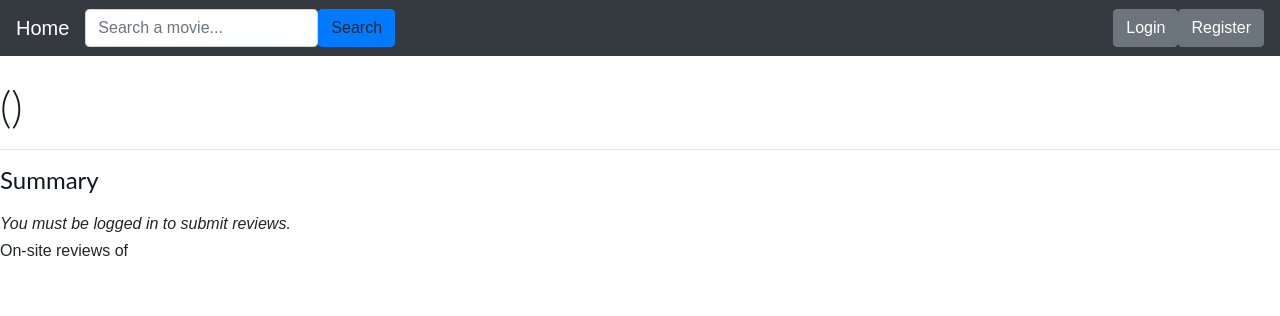
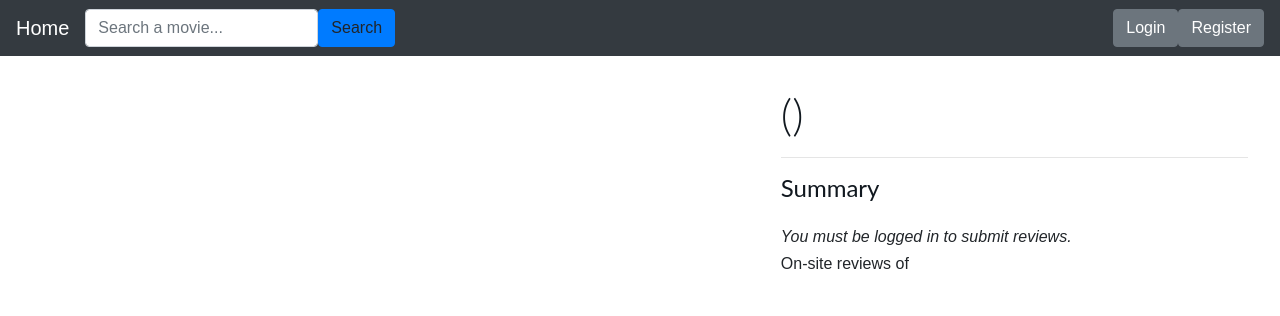
Before and after one commit to treyzania/cs4500-spoiled-tomatillos, a Flask app: template frontend/templates/title.html in a window 1280 px wide. Shown: the top 316 px of the page. Run offline with Flask 2, Linux system fonts and the light colour scheme; the template is opened without the code that fills it, so the values that code supplies are empty; some libraries are stand-ins or nearby versions.

Commit message:
add CSS to user, title

```diff
--- a/frontend/static/mystyle.css
+++ b/frontend/static/mystyle.css
@@ -147,7 +147,8 @@ body, html {
 .poster-container {
 	float: left;
 	padding: 5px;
-	width: 60%
+	width: 58%;
+    margin-right: 2%;
 }
 
 .poster {
@@ -156,7 +157,7 @@ body, html {
 }
 
 .movie-data {
-	display: flex;
+    display: flex;
 	width: 100%;
 	margin: auto;
 	padding: 1rem;
@@ -164,7 +165,6 @@ body, html {
 
 .meta-data-container {
 	width: 40%;
-	background-color: white;
 	padding: 1rem;
 }
 
@@ -190,16 +190,3 @@ body, html {
 	margin-left:auto;
 	display:flex;
 }
-
-.macro {
-    margin-top:5px;
-    width:85%;
-    border-radius:5px;
-    padding:5px;
-    display:flex;
-}
-
-.msj-rta {
-    float:right;
-    background:whitesmoke;
-}
--- a/frontend/templates/baselayout.html
+++ b/frontend/templates/baselayout.html
@@ -29,15 +29,15 @@
 				{% if user is defined and user is not none %}
 					<!-- {{ user|pprint|safe }} -->
           <div class="button-container">
-            <p>
-              <h3 class="text-white"><i>Hello, {{ user.username }}!</i></h3>
-            </p>
-            <a class="btn btn-danger" onclick="logout();" href="#">Logout</a>
+              <p>
+                <h3 class="text-white"><i>Hello, {{ user.username }}!</i></h3>
+              </p>
+              <a class="btn btn-danger" onclick="logout();" href="#">Logout</a>
           </div>
 				{% else %}
 					<div class="button-container">
-						<a href="/login" class="btn btn-secondary col-md-offset-1">Login</a>
-						<a href="/register" class="btn btn-secondary col-md-offset-1">Register</a>
+						<a href="/login" class="btn btn-secondary col-md-offset-5">Login</a>
+						<a href="/register" class="btn btn-secondary col-md-offset-5">Register</a>
 					</div>
 				{% endif %}
 			{% endblock %}
--- a/frontend/templates/title.html
+++ b/frontend/templates/title.html
@@ -9,18 +9,17 @@
 	</script>
 {% endblock %}
 {% block content %}
-	<div className="movie-page">
-		<div className="movie-data">
+	<div class="movie-page">
+		<div class="movie-data">
 			<!-- {{ movie|pprint|safe }} -->
-			<div className="poster-container">
-				<img className="poster" src="{{ movie.imageUrl }}" alt="{{ movie.name }}"/>
+			<div class="poster-container">
+				<img class="poster" src="{{ movie.imageUrl }}" alt="{{ movie.name }}"/>
 			</div>
-			<div className="meta-data-container">
+			<div class="meta-data-container">
 				<h1 class="bold">{{movie.name}} ({{ movie.releaseYear }})</h1>
 				<hr size="2"/>
 				<h3>Summary</h3>
 				<p>{{ movie.summary }}</p>
-			</div>
 			<div class="movie_reviews">
 				{% if user is defined and user is not none %}
 					<div class="review_input">
@@ -47,6 +46,7 @@
 					</div>
 				{% endfor %}
 			</div>
+            </div>
 		</div>
 	</div>
 {% endblock %}
--- a/frontend/templates/user.html
+++ b/frontend/templates/user.html
@@ -29,7 +29,10 @@
 			{% endif %}
 		</div>
 		<div class="user_send_mail">
-			<textarea id="mail_body" rows="5" cols="20" placeholder="Send {{ pageuser.username }} a message to let they know what you are thinking"></textarea><br/>
+            <p>
+                <i>Send {{ pageuser.username }} mail:</i>
+            </p>
+			<textarea id="mail_body" rows="5" cols="20" placeholder="Send {{ pageuser.username }} a message"></textarea><br/>
 			<a class="btn btn-secondary" onclick="send_mail();" href="#">Send</a>
 		</div>
 	{% endif %}
```
